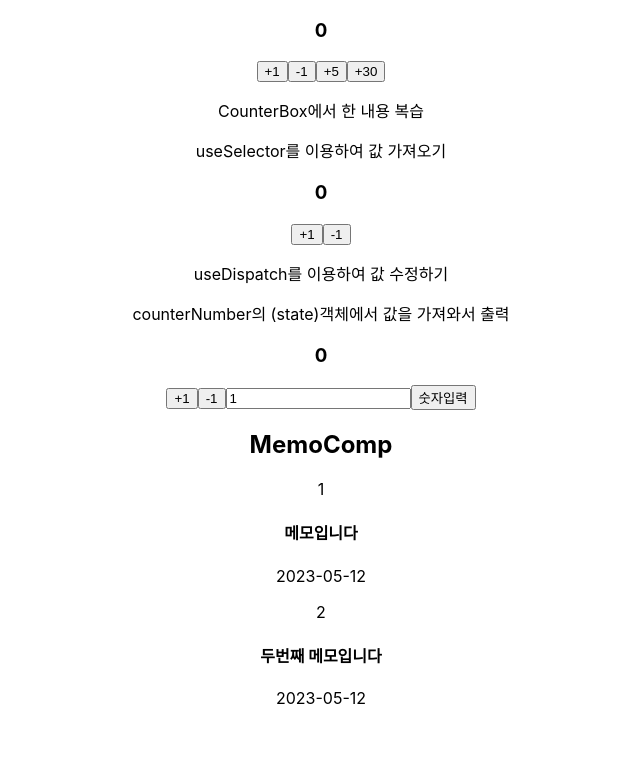
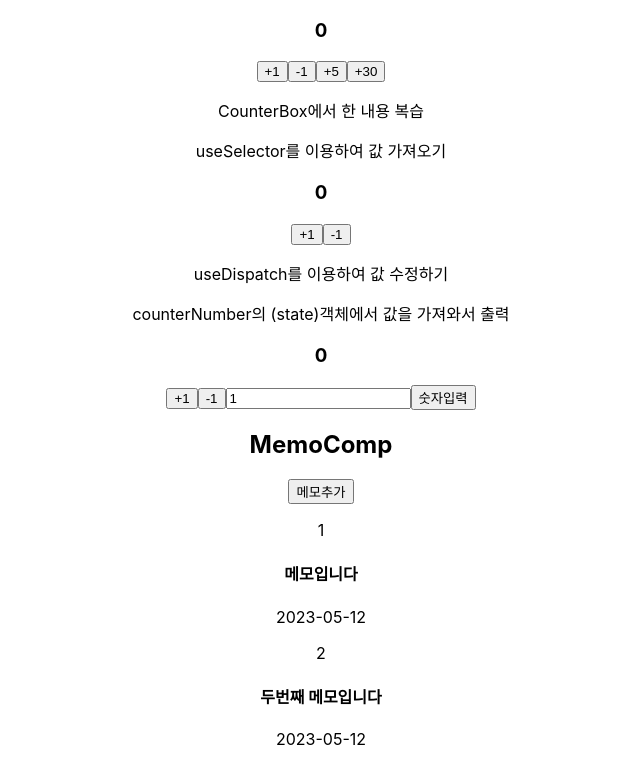
Before and after one commit to hj-Seong/2023-react-redux, a React (Create React App) app in the folder react-redux/: page / in a window 1280 px wide. Shown: the top 784 px of the page, without its empty margins (319-959 px from the left). Built offline with nearby package versions, Linux system fonts and the light colour scheme.

Commit message:
0512 리덕스 배열-addMemo id 수정

```diff
--- a/react-redux/src/components/MemoComp.jsx
+++ b/react-redux/src/components/MemoComp.jsx
@@ -1,14 +1,17 @@
 import React from 'react'
-import { useSelector } from 'react-redux'
+import { useDispatch, useSelector } from 'react-redux'
+import { addMemo } from '../modules/memo';
 
 export default function MemoComp() {
   const memo = useSelector((state)=>(state.memo));
-  console.log(memo)
+
+  const dispatch = useDispatch();
   return (
     <div>
         <h2>
             MemoComp
         </h2>
+        <button onClick={ ()=>{ dispatch( addMemo({text:"추가한 메모입니다", date :"2023-05-12"}) ) } }>메모추가</button>
         {
             memo.map((m)=>(
                 <div key={m.id}>
--- a/react-redux/src/modules/memo.js
+++ b/react-redux/src/modules/memo.js
@@ -21,6 +21,10 @@ const initalState = [
         date : "2023-05-12"
     },
 ]
+// 화면에 출력될때 수정되어서 출력되지않음
+// 내부적으로 쓰는 변수
+let id = 3;
+
 
 // 액션 생성 함수
 // addMemo는 메모의 값을 추가하기위해 함수를 통해 memo의 값을 가져옴
@@ -34,8 +38,10 @@ function memo(state=initalState, action) {
             // 새로운 메모 작성
             const newMemo = {
                 ...action.payload,
-                id : 3
+                id : id
             }
+            // state에 있는 값이 아니므로 직접접근해서 수정가능
+            id++
             // 새로운 메모 리스트 만들어서
             const newMemoList = state.concat(newMemo)
             // 새로운 메모 리스트 return
```
